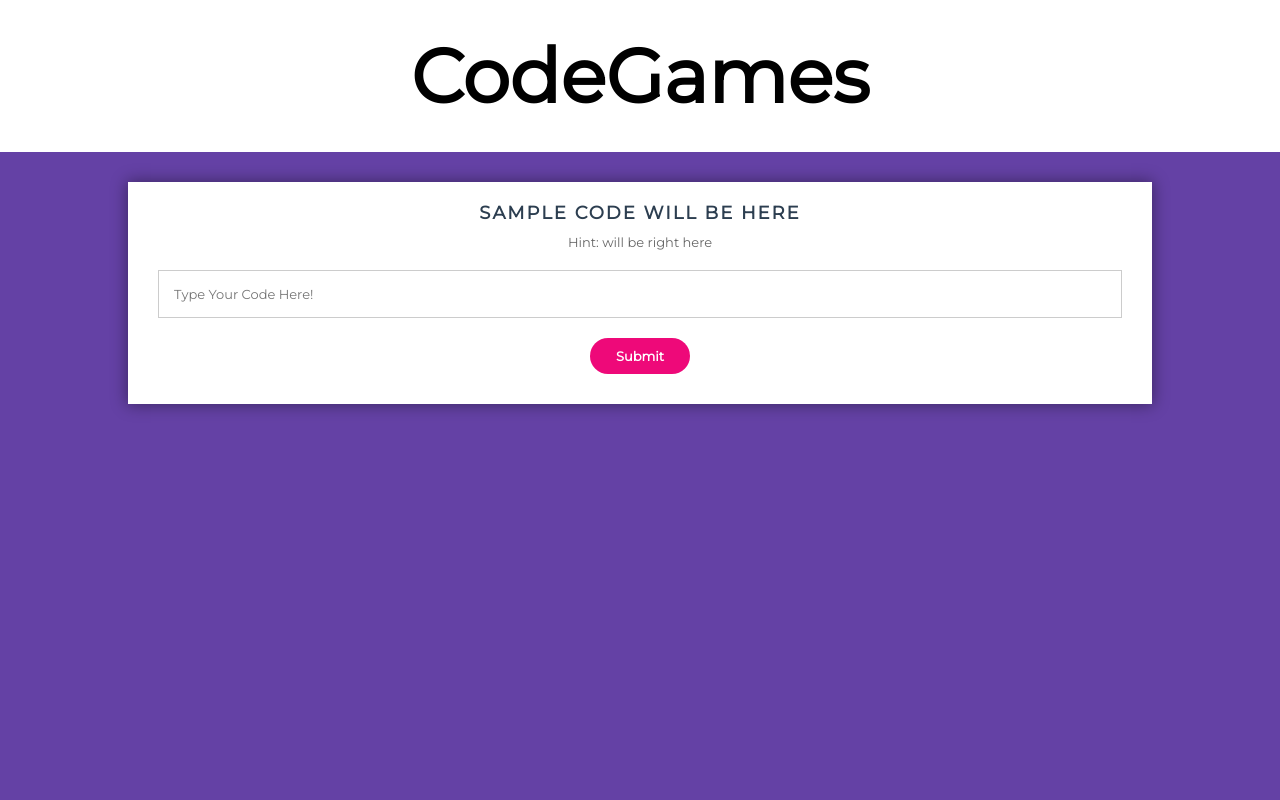
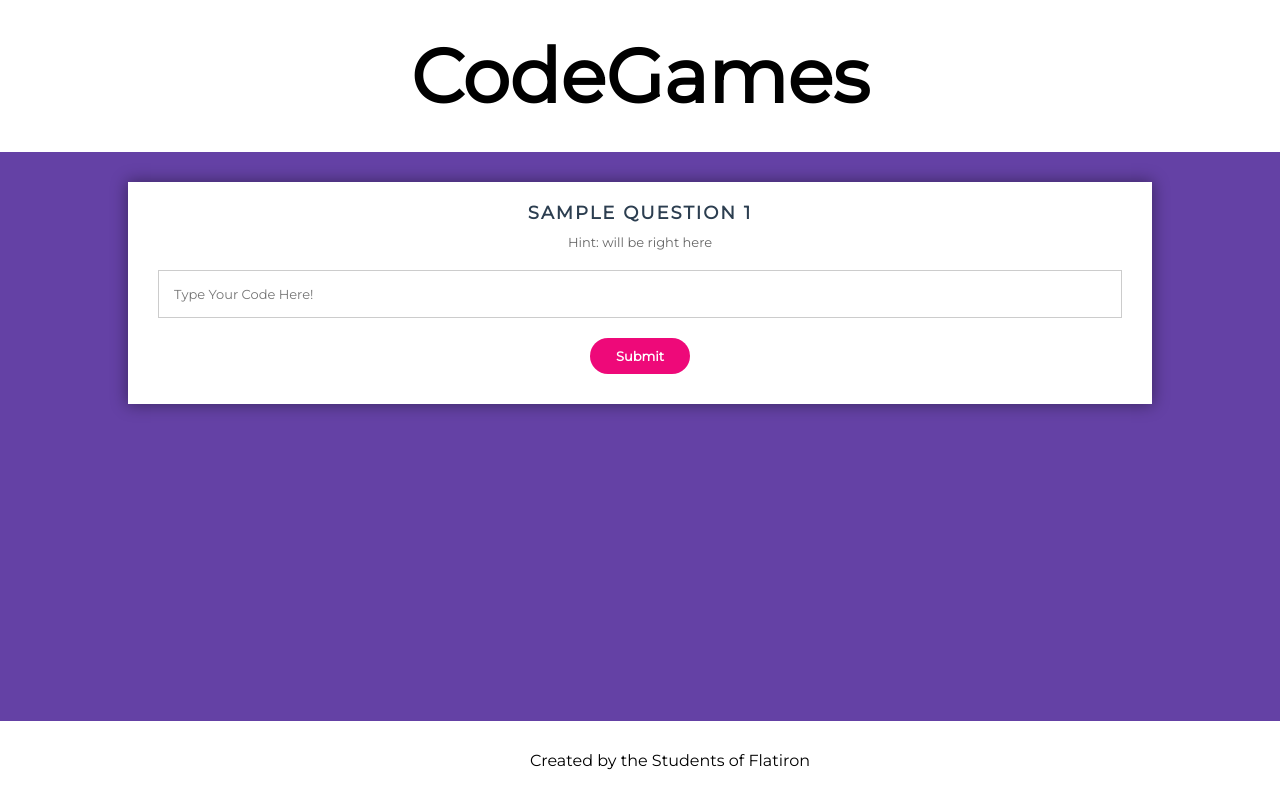
Before and after one commit to Aotaola/CodeGames2, a React (Create React App) app in the folder codegames/: page / in a window 1280 px wide. Built offline with nearby package versions, Linux system fonts and the light colour scheme; data requests are answered from the project's data file.

Commit message:
moves to the next q

```diff
--- a/codegames/db.json
+++ b/codegames/db.json
@@ -2,10 +2,10 @@
   "questions": [
     {
       "id": 1,
-      "question": "sample question 1",
-      "answer": "sample answer 1"
+      "q": "sample question 1",
+      "answerKey": "sample answer 1"
     },
-    { "id": 2, "question": "sample question 2", "answer": "sample answer 2" },
-    { "id": 3, "question": "sample question 3", "answer": "sample answer 3" }
+    { "id": 2, "q": "sample question 2", "answerKey": "sample answer 2" },
+    { "id": 3, "q": "sample question 3", "answerKey": "sample answer 3" }
   ]
 }
--- a/codegames/src/App.js
+++ b/codegames/src/App.js
@@ -1,9 +1,9 @@
-import logo from './logo.svg';
 import './App.css';
 import NavBar from './NavBar';
 import GameCard from './GameCard';
 import Footer from './footer';
 import { useEffect, useState } from 'react';
+import QuizContainer from './QuizContainer';
 
 function App() {
   const [currentQuestion, setCurrentQuestion] = useState(0);
@@ -11,13 +11,12 @@ function App() {
   const [score, setScore] = useState(0);
   const [questions, setQuestions] = useState([]);
 
-
   const loadQuestions =()=>{
-    fetch("http://localhost:3000/questions")
+    fetch("http://localhost:3001/questions")
     .then(res=>res.json())
-    .then((questions)=>{
-      console.log(questions)
-    setQuestions(questions)
+    .then((qs)=>{
+      console.log(qs)
+    setQuestions(qs)
     })
   }
   useEffect(loadQuestions,[])
@@ -25,7 +24,7 @@ function App() {
   return (
     <div className="App">
       <NavBar />
-      <GameCard />
+      <QuizContainer questions={questions} />
       <Footer />
     </div>
   );
--- a/codegames/src/GameCard.jsx
+++ b/codegames/src/GameCard.jsx
@@ -1,28 +1,37 @@
-import React, { useState } from 'react';
-const GameCard = ()=>{
-
-const [question, setQuestion] = useState('');
-const [answer, setAnswer] = useState('');
+import React, { useState } from "react";
+const GameCard = ({question, questionNumber, setQuestionNumber}) => {
+  const {q, answerKey} = question
+    const [answer, setAnswer] = useState("");
   const [isCorrect, setIsCorrect] = useState(true);
   const [userInput, setUserInput] = useState("");
 
   function handleChange(e) {
     setUserInput(e.target.value);
     setIsCorrect(e.target.value === answer);
+    setAnswer(e.target.value)
   }
 
-function handleSubmit(event) {
-event.preventDefault();
+  function handleSubmit(e) {
+    e.preventDefault();
+    console.log("submitted")
+    if (answer === answerKey){
+        setQuestionNumber(questionNumber+1)
+        setIsCorrect(!isCorrect)
+        console.log("correct")
+    } else {
+        setQuestionNumber(questionNumber);
+        console.log("incorrect");
+
+    }
     // submit the question and answer to the server
   }
 
-
   return (
     <div className="gamecard">
-      <form id="msform">
+      <form id="msform" onSubmit={handleSubmit}>
         <fieldset>
-          <h2 class="fs-title">Sample Code Will Be Here</h2>
-          <h3 class="fs-subtitle">Hint: will be right here</h3>
+          <h2 className="fs-title">{q}</h2>
+          <h3 className="fs-subtitle">Hint: will be right here</h3>
           <input
             type="text"
             name="fname"
@@ -31,9 +40,9 @@ event.preventDefault();
             onChange={handleChange}
           />
           <input
-            type="button"
+            type="submit"
             name="next"
-            class="next action-button"
+            className="next action-button"
             value="Submit"
           />
           {isCorrect !== true && <p>{isCorrect ? "Correct" : "Incorrect"}</p>}
@@ -41,9 +50,6 @@ event.preventDefault();
       </form>
     </div>
   );
+};
 
-
-
-}
-
-export default GameCard
+export default GameCard;
--- a/codegames/src/QuizContainer.jsx
+++ b/codegames/src/QuizContainer.jsx
@@ -1,22 +1,18 @@
-const QuizContainer = () => {
-  const [userInput, setUserInput] = useState("");
-  const [answer, setAnswer] = useState("answer");
-  const [isCorrect, setIsCorrect] = useState(true);
-  function handleChange(e) {
-    setUserInput(e.target.value);
-    setIsCorrect(e.target.value === answer);
-  }
+import { useState } from "react";
+import GameCard from "./GameCard";
+
+const QuizContainer = ({ questions }) => {
+  const [questionNumber, setQuestionNumber] = useState(0);
+  console.log('question no:', questionNumber)
+
+  if (!questions[questionNumber]) return null
   return (
     <div>
-      <h2>QUESTIONS BAR</h2>
-      <input
-        fluid
-        label="questions"
-        placeholder="questions"
-        value={userInput}
-        onChange={handleChange}
+      <GameCard
+        question={questions[questionNumber]}
+        questionNumber={questionNumber}
+        setQuestionNumber={setQuestionNumber}
       />
-      {isCorrect !== true && <p>{isCorrect ? "Correct" : "Incorrect"}</p>}
     </div>
   );
 };
--- a/codegames/src/footer.jsx
+++ b/codegames/src/footer.jsx
@@ -1,7 +1,7 @@
 const Footer = ()=>{
     return(
-        <div >
-
+        <div className="footer">
+<p>Created by the Students of Flatiron</p>
         </div>
     )
 }
--- a/codegames/src/index.css
+++ b/codegames/src/index.css
@@ -208,9 +208,12 @@ body {
 }
 
 .footer {
-    background-color: white;
-  padding: 30px;
-  font-size: 10px;
- flex-shrink: 0;
-
+ position: fixed;
+  left: 0;
+  bottom: 0;
+  width: 100%;
+  background-color: white;
+  color: black;
+  text-align: center;
+  padding:30px;
 }
--- a/codegames/src/index.js
+++ b/codegames/src/index.js
@@ -6,9 +6,7 @@ import reportWebVitals from './reportWebVitals';
 
 const root = ReactDOM.createRoot(document.getElementById('root'));
 root.render(
-  <React.StrictMode>
     <App />
-  </React.StrictMode>
 );
 
 // If you want to start measuring performance in your app, pass a function
```
Lines whose indentation alone changed are shown as unchanged.
